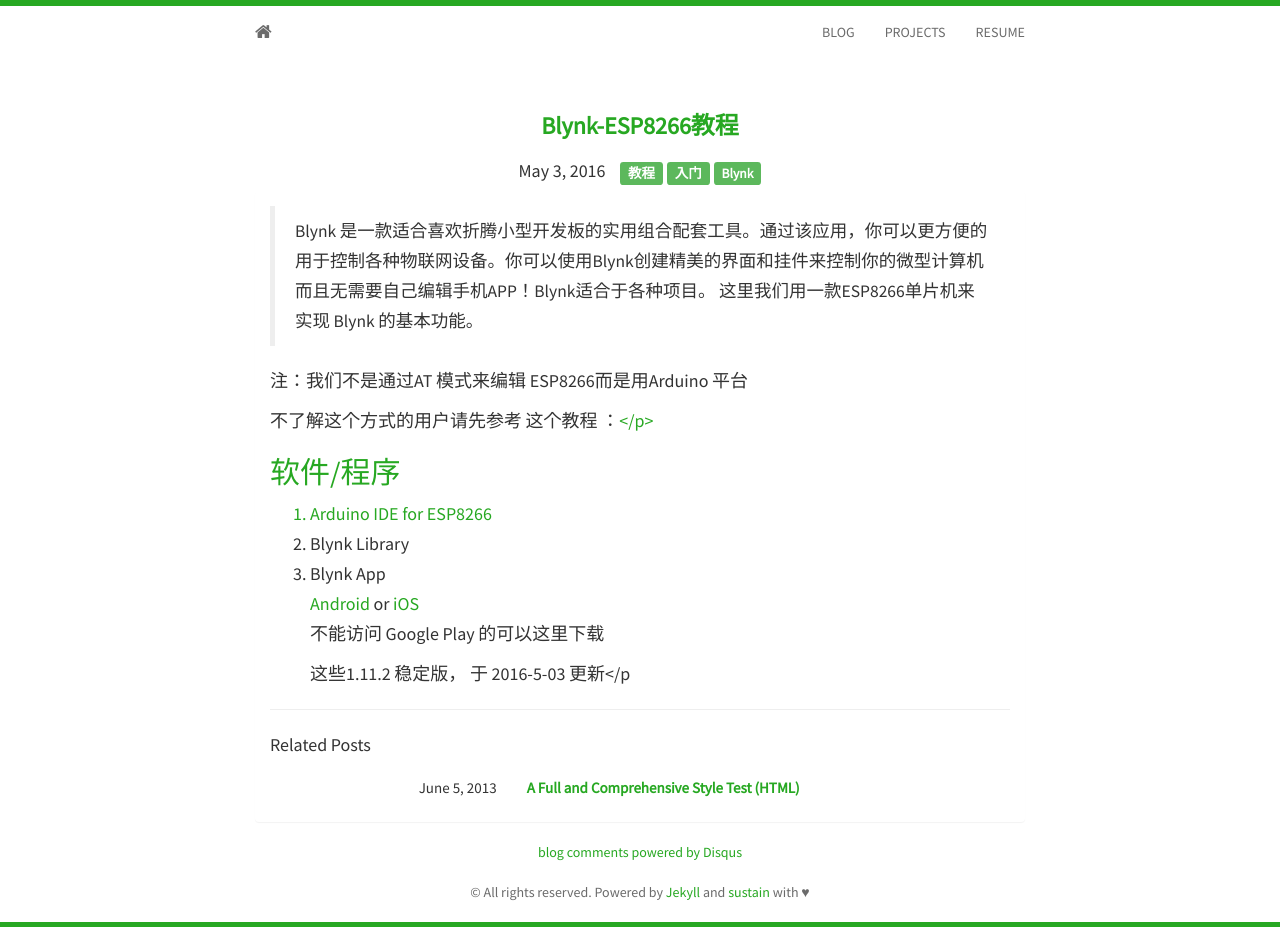
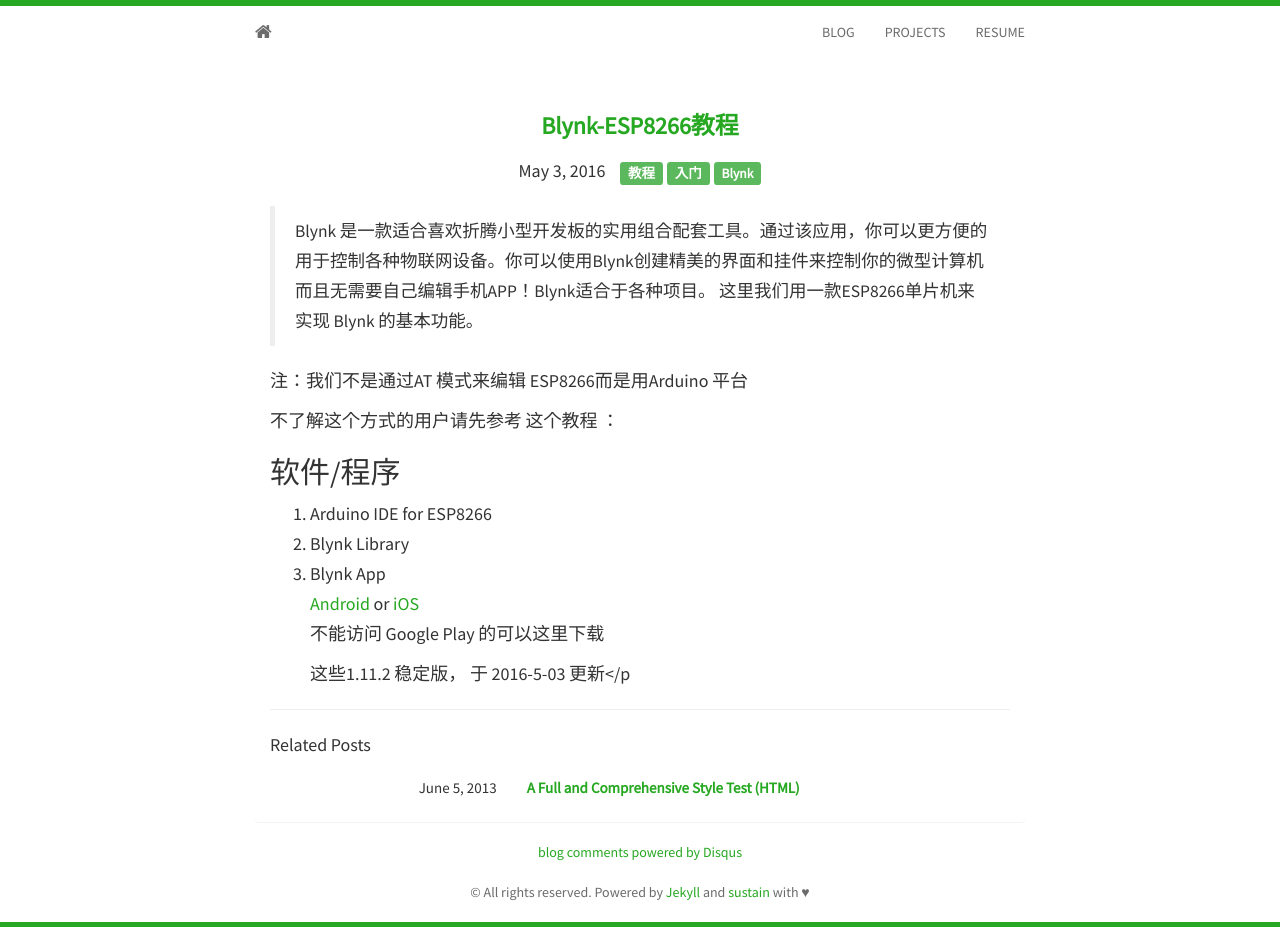
Before and after one commit to shwongsoohar/rahul-thakoor.github.io, a Jekyll site: the page built from _posts/2016-05-03-Blynk-ESP8266教程.md, in a window 1280 px wide. Built offline with Jekyll 4.4.1, drawn with Linux system fonts in a browser that asks for light colours; nearby versions of some CDN libraries; comment, search, counter and statistics services are not loaded.

```diff
--- a/_posts/2016-05-03-Blynk-ESP8266教程.md
+++ b/_posts/2016-05-03-Blynk-ESP8266教程.md
@@ -11,7 +11,7 @@ published: true
 >这里我们用一款ESP8266单片机来实现 Blynk 的基本功能。
 
 <p>注：我们不是通过AT 模式来编辑 ESP8266而是用Arduino 平台</p>
-<p>不了解这个方式的用户请先参考 这个教程 ：<a href="http://www.geek-workshop.com/thread-26170-1-1.html"></p>
+<p>不了解这个方式的用户请先参考 这个教程 ：<a href="http://www.geek-workshop.com/thread-26170-1-1.html"></a></p>
 <h2>软件/程序 </h2>
 <ol>
 <li>Arduino IDE for ESP8266</li> <a href="https://github.com/esp8266/Arduino"></a>
```
